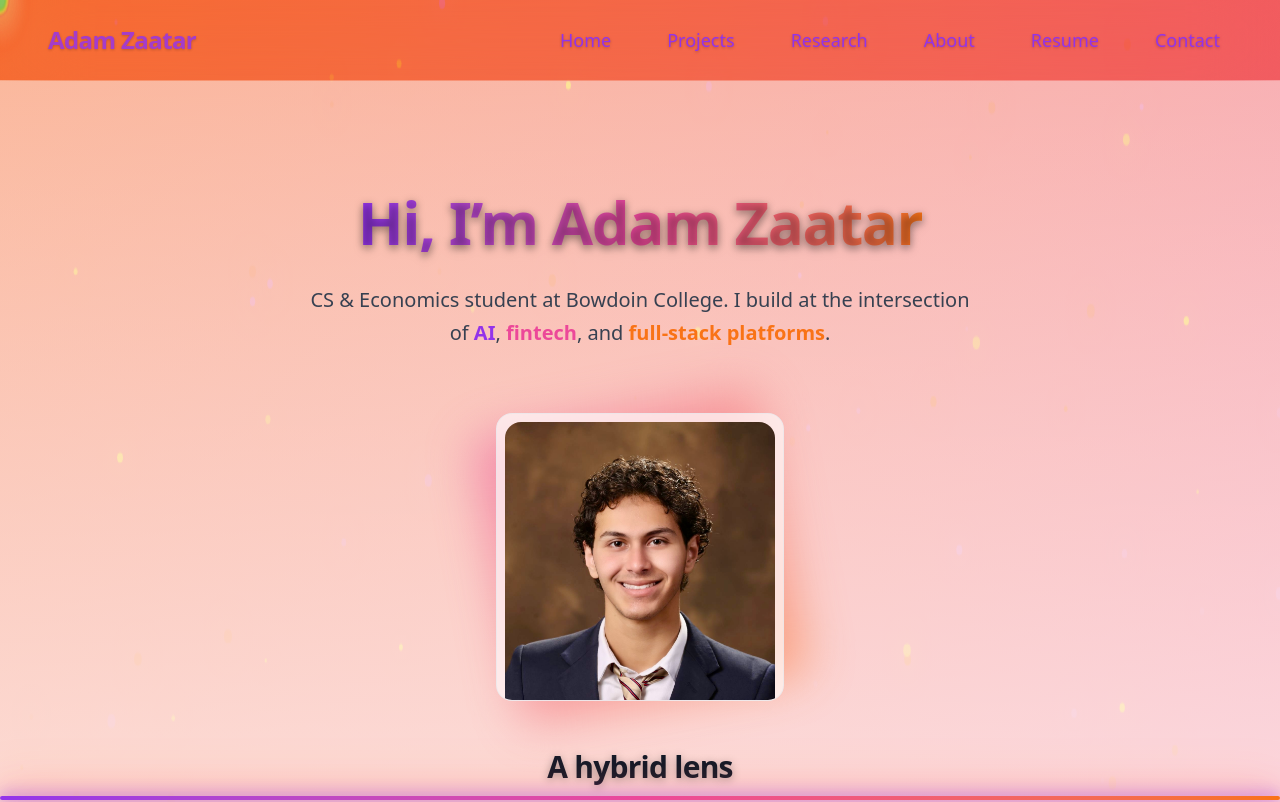
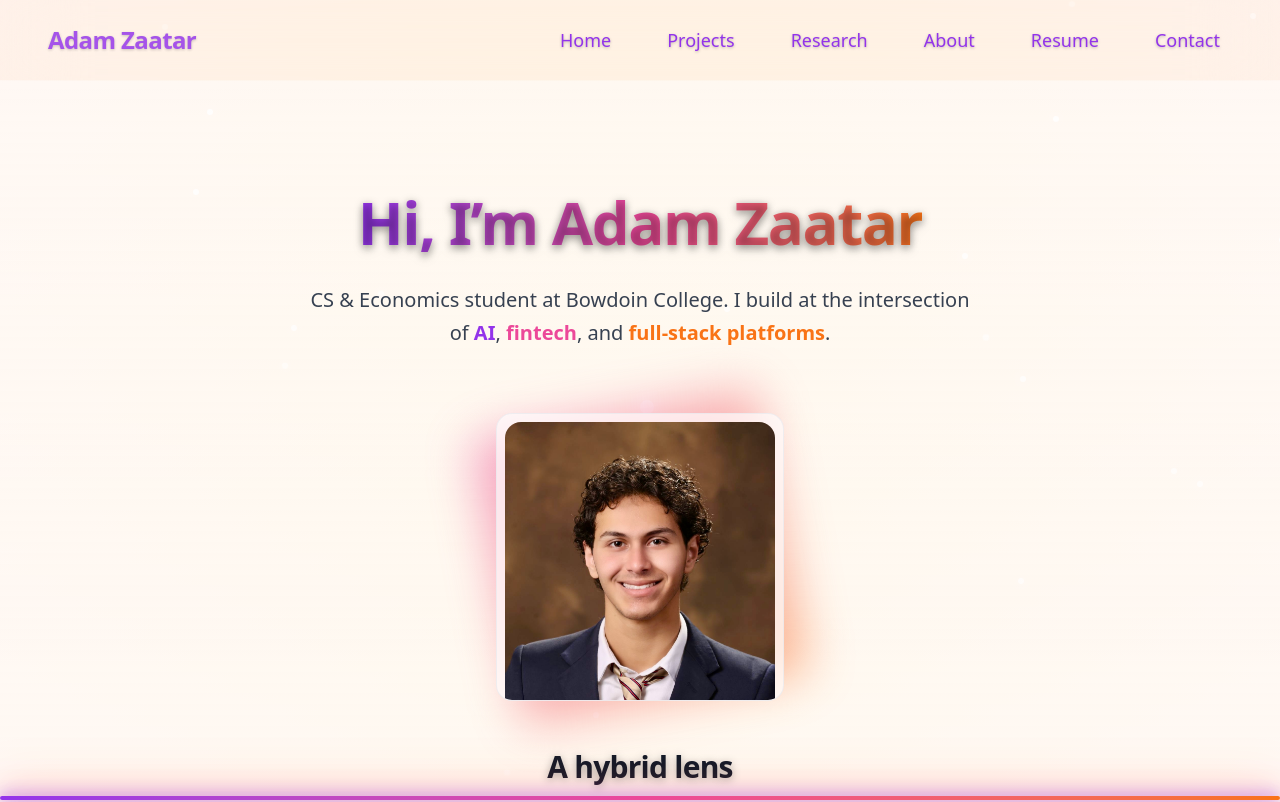
Before and after one commit to adamzatar/adam-zaatar-portfolio, a Next.js app: page / in a window 1280 px wide. Shown: the top 802 px of the page. Built offline with nearby package versions, Linux system fonts and the light colour scheme.

Commit message:
feat: GPU-friendly AnimatedBackground + global CSS upgrade

```diff
--- a/app/globals.css
+++ b/app/globals.css
@@ -72,18 +72,6 @@
     font-family: var(--font-sans);
     -webkit-font-smoothing: antialiased;
     -moz-osx-font-smoothing: grayscale;
-
-    /* Animated gradient background */
-    background: linear-gradient(
-      -45deg,
-      var(--primary),
-      var(--secondary),
-      var(--accent),
-      #7c3aed, /* violet */
-      #1e3a8a  /* dark indigo */
-    );
-    background-size: 500% 500%;
-    animation: gradientShift 40s ease infinite;
   }
 
   h1, h2, h3, h4, h5, h6 {
@@ -142,3 +130,49 @@
     100% { background-position: 0% 50%; }
   }
 }
+
+/* === Background Animation System === */
+
+/* Smooth gradient background */
+@keyframes gradientShiftBackground {
+  0% {
+    background: radial-gradient(circle at 50% 50%, rgba(250, 204, 21, 0.15), rgba(249, 115, 22, 0.05));
+  }
+  50% {
+    background: radial-gradient(circle at 50% 50%, rgba(236, 72, 153, 0.15), rgba(250, 204, 21, 0.05));
+  }
+  100% {
+    background: radial-gradient(circle at 50% 50%, rgba(249, 115, 22, 0.15), rgba(236, 72, 153, 0.05));
+  }
+}
+.animate-gradient {
+  animation: gradientShiftBackground 60s ease-in-out infinite alternate;
+}
+
+/* Floating glowing particles */
+@keyframes floatParticle {
+  0% { transform: translateY(0) scale(1); opacity: 0.7; }
+  50% { transform: translateY(-200px) scale(1.2); opacity: 1; }
+  100% { transform: translateY(0) scale(1); opacity: 0.7; }
+}
+.particle {
+  position: absolute;
+  width: 6px;
+  height: 6px;
+  border-radius: 9999px;
+  background: rgba(255, 255, 255, 0.8);
+  box-shadow: 0 0 12px rgba(255, 255, 255, 0.6);
+  animation: floatParticle linear infinite;
+}
+
+/* Snake trail glowing dots */
+.trail-dot {
+  position: absolute;
+  width: 14px;
+  height: 14px;
+  border-radius: 9999px;
+  background: rgba(255, 255, 255, 0.9);
+  box-shadow: 0 0 25px rgba(255, 255, 255, 0.8);
+  pointer-events: none;
+  will-change: transform;
+}
--- a/components/AnimatedBackground.tsx
+++ b/components/AnimatedBackground.tsx
@@ -1,162 +1,78 @@
 // components/AnimatedBackground.tsx
 "use client";
 
-import { useEffect, useRef, useState } from "react";
-import { motion } from "framer-motion";
+import { useEffect, useRef } from "react";
 
 export default function AnimatedBackground() {
-  const canvasRef = useRef<HTMLCanvasElement | null>(null);
-  const [mouse, setMouse] = useState({ x: 0, y: 0 });
+  const trailRef = useRef<HTMLDivElement[]>([]);
 
   useEffect(() => {
-    const canvas = canvasRef.current;
-    if (!canvas) return;
-    const ctx = canvas.getContext("2d");
-    if (!ctx) return;
-
-    const resize = () => {
-      canvas.width = window.innerWidth;
-      canvas.height = window.innerHeight;
-    };
-    resize();
-
-    // 🎨 Base particle colors
-    const colors = [
-      { h: 48, s: 95, l: 55 },  // golden yellow
-      { h: 16, s: 90, l: 55 },  // orange
-      { h: 330, s: 75, l: 65 }, // pink
-    ];
-
-    // ✨ Background particles
-    const particles = Array.from({ length: 120 }, () => {
-      const color = colors[Math.floor(Math.random() * colors.length)];
-      return {
-        x: Math.random() * canvas.width,
-        y: Math.random() * canvas.height,
-        vx: (Math.random() - 0.5) * 1.2,
-        vy: (Math.random() - 0.5) * 1.2,
-        radius: Math.random() * 3 + 1,
-        alpha: Math.random() * 0.6 + 0.4,
-        color,
-      };
-    });
-
-    // 🐍 Snake follower trail
-    const snakeLength = 20;
-    const snake = Array.from({ length: snakeLength }, () => ({
-      x: canvas.width / 2,
-      y: canvas.height / 2,
+    // Initialize trail coordinates in center of screen
+    const coords = Array.from({ length: 12 }, () => ({
+      x: window.innerWidth / 2,
+      y: window.innerHeight / 2,
     }));
 
-    let hueShift = 0;
+    const handleMouse = (e: MouseEvent) => {
+      coords.unshift({ x: e.clientX, y: e.clientY });
+      coords.pop();
+    };
 
-    function draw() {
-      if (!ctx || !canvas) return;
-      ctx.clearRect(0, 0, canvas.width, canvas.height);
+    window.addEventListener("mousemove", handleMouse, { passive: true });
 
-      // --- Background particles ---
-      particles.forEach((p) => {
-        // Attraction toward mouse
-        const dx = mouse.x * canvas.width - p.x;
-        const dy = mouse.y * canvas.height - p.y;
-        const dist = Math.sqrt(dx * dx + dy * dy);
-        if (dist < 150) {
-          p.vx += dx * 0.00005;
-          p.vy += dy * 0.00005;
-        }
+    function animate() {
+      const els = trailRef.current;
+      for (let i = 0; i < els.length; i++) {
+        const el = els[i];
+        if (!el) continue;
+        const point = coords[i];
+        const scale = 1 - i * 0.07;
+        const opacity = 1 - i * 0.08;
 
-        // Move
-        p.x += p.vx;
-        p.y += p.vy;
-
-        // Wrap around edges
-        if (p.x < 0) p.x = canvas.width;
-        if (p.x > canvas.width) p.x = 0;
-        if (p.y < 0) p.y = canvas.height;
-        if (p.y > canvas.height) p.y = 0;
-
-        // Draw particle
-        ctx.beginPath();
-        ctx.arc(p.x, p.y, p.radius, 0, Math.PI * 2);
-        ctx.fillStyle = `hsla(${p.color.h}, ${p.color.s}%, ${p.color.l}%, ${p.alpha})`;
-        ctx.shadowBlur = 20;
-        ctx.shadowColor = `hsla(${p.color.h}, ${p.color.s}%, ${p.color.l + 10}%, 0.9)`;
-        ctx.fill();
-      });
-
-      // --- Snake follower ---
-      // Add new head position
-      const targetX = mouse.x * canvas.width;
-      const targetY = mouse.y * canvas.height;
-
-      // Smooth follow for head
-      const head = snake[0];
-      head.x += (targetX - head.x) * 0.2;
-      head.y += (targetY - head.y) * 0.2;
-
-      // Follow for other segments
-      for (let i = 1; i < snake.length; i++) {
-        const prev = snake[i - 1];
-        const seg = snake[i];
-        seg.x += (prev.x - seg.x) * 0.3;
-        seg.y += (prev.y - seg.y) * 0.3;
+        el.style.transform = `translate3d(${point.x}px, ${point.y}px, 0) scale(${scale})`;
+        el.style.opacity = `${opacity}`;
       }
-
-      hueShift += 1; // cycle colors
-
-      // Draw snake
-      snake.forEach((seg, i) => {
-        const alpha = 1 - i / snake.length;
-        ctx.beginPath();
-        ctx.arc(seg.x, seg.y, 10 - i * 0.3, 0, Math.PI * 2);
-        ctx.fillStyle = `hsla(${(hueShift + i * 10) % 360}, 80%, 60%, ${alpha})`;
-        ctx.shadowBlur = 25;
-        ctx.shadowColor = `hsla(${(hueShift + i * 10) % 360}, 100%, 70%, ${alpha})`;
-        ctx.fill();
-      });
-
-      requestAnimationFrame(draw);
+      requestAnimationFrame(animate);
     }
 
-    draw();
-    window.addEventListener("resize", resize);
-    window.addEventListener("mousemove", (e) => {
-      setMouse({ x: e.clientX / window.innerWidth, y: e.clientY / window.innerHeight });
-    });
+    animate();
 
     return () => {
-      window.removeEventListener("resize", resize);
-      window.removeEventListener("mousemove", () => {});
+      window.removeEventListener("mousemove", handleMouse);
     };
-  }, [mouse]);
+  }, []);
 
   return (
-    <motion.div
-      className="absolute inset-0 -z-10 overflow-hidden"
-      initial={{ opacity: 0 }}
-      animate={{ opacity: 1 }}
-      transition={{ duration: 1.5, ease: "easeOut" }}
-    >
-      {/* Smooth gradient shift backdrop */}
-      <motion.div
-        className="absolute inset-0"
-        animate={{
-          background: [
-            "radial-gradient(circle at 50% 50%, rgba(250,204,21,0.15), rgba(249,115,22,0.05))",
-            "radial-gradient(circle at 50% 50%, rgba(236,72,153,0.15), rgba(250,204,21,0.05))",
-            "radial-gradient(circle at 50% 50%, rgba(249,115,22,0.15), rgba(236,72,153,0.05))",
-          ],
-        }}
-        transition={{
-          duration: 80,
-          repeat: Infinity,
-          repeatType: "mirror",
-          ease: "linear",
-        }}
-      />
+    <div className="absolute inset-0 -z-10 overflow-hidden">
+      {/* Smooth shifting gradient backdrop */}
+      <div className="absolute inset-0 animate-gradient bg-[radial-gradient(circle_at_50%_50%,rgba(250,204,21,0.15),rgba(249,115,22,0.05))]" />
 
-      {/* Particle canvas */}
-      <canvas ref={canvasRef} className="w-full h-full" />
-    </motion.div>
+      {/* Floating glowing particles */}
+      <div className="absolute inset-0">
+        {Array.from({ length: 40 }).map((_, i) => (
+          <span
+            key={i}
+            className="particle"
+            style={{
+              left: `${Math.random() * 100}%`,
+              top: `${Math.random() * 100}%`,
+              animationDelay: `${Math.random() * 20}s`,
+              animationDuration: `${20 + Math.random() * 30}s`,
+            }}
+          />
+        ))}
+      </div>
+
+      {/* Snake trail following mouse */}
+      {Array.from({ length: 12 }).map((_, i) => (
+        <div
+          key={i}
+          ref={(el) => {
+            if (el) trailRef.current[i] = el;
+          }}
+          className="trail-dot"
+        />
+      ))}
+    </div>
   );
 }
```
